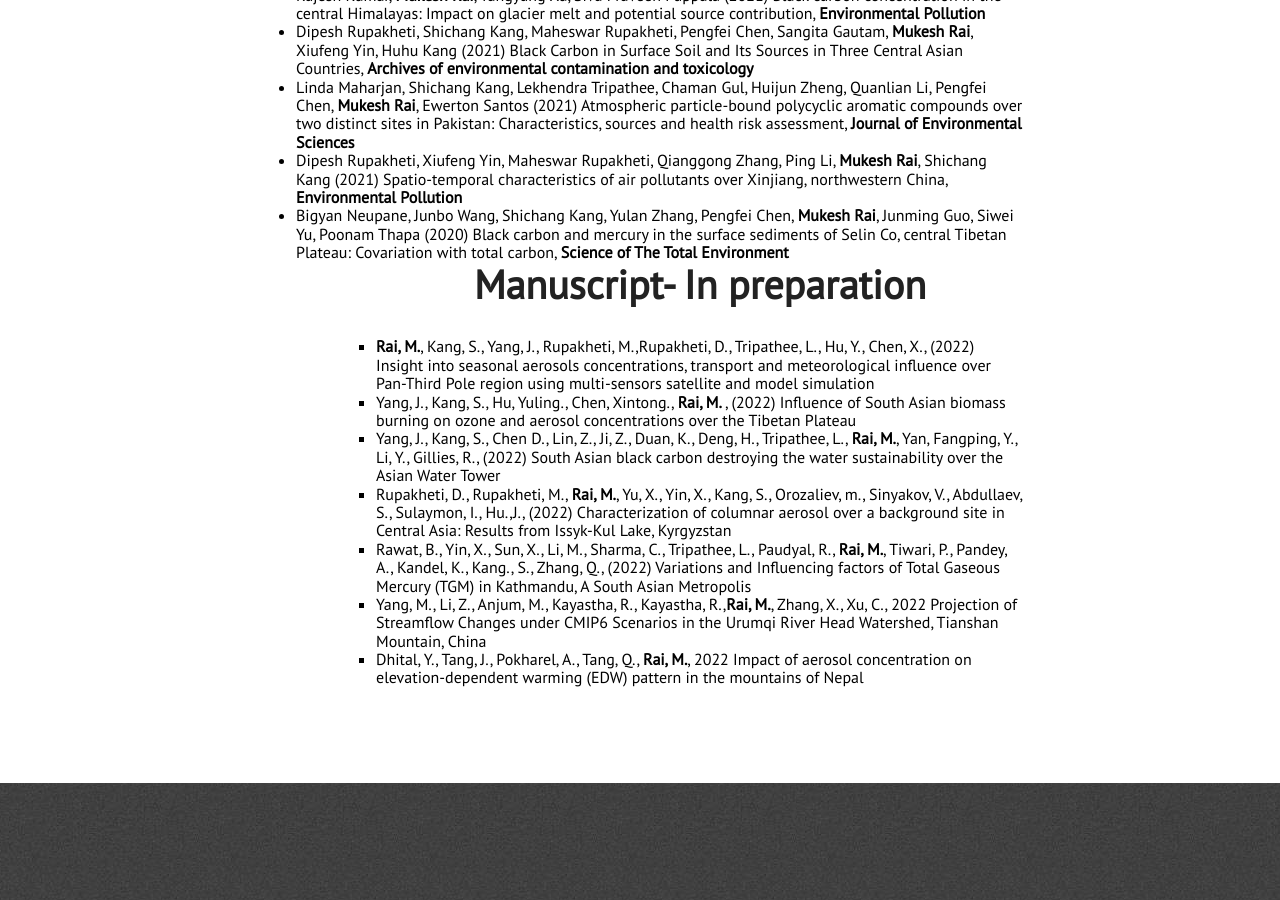
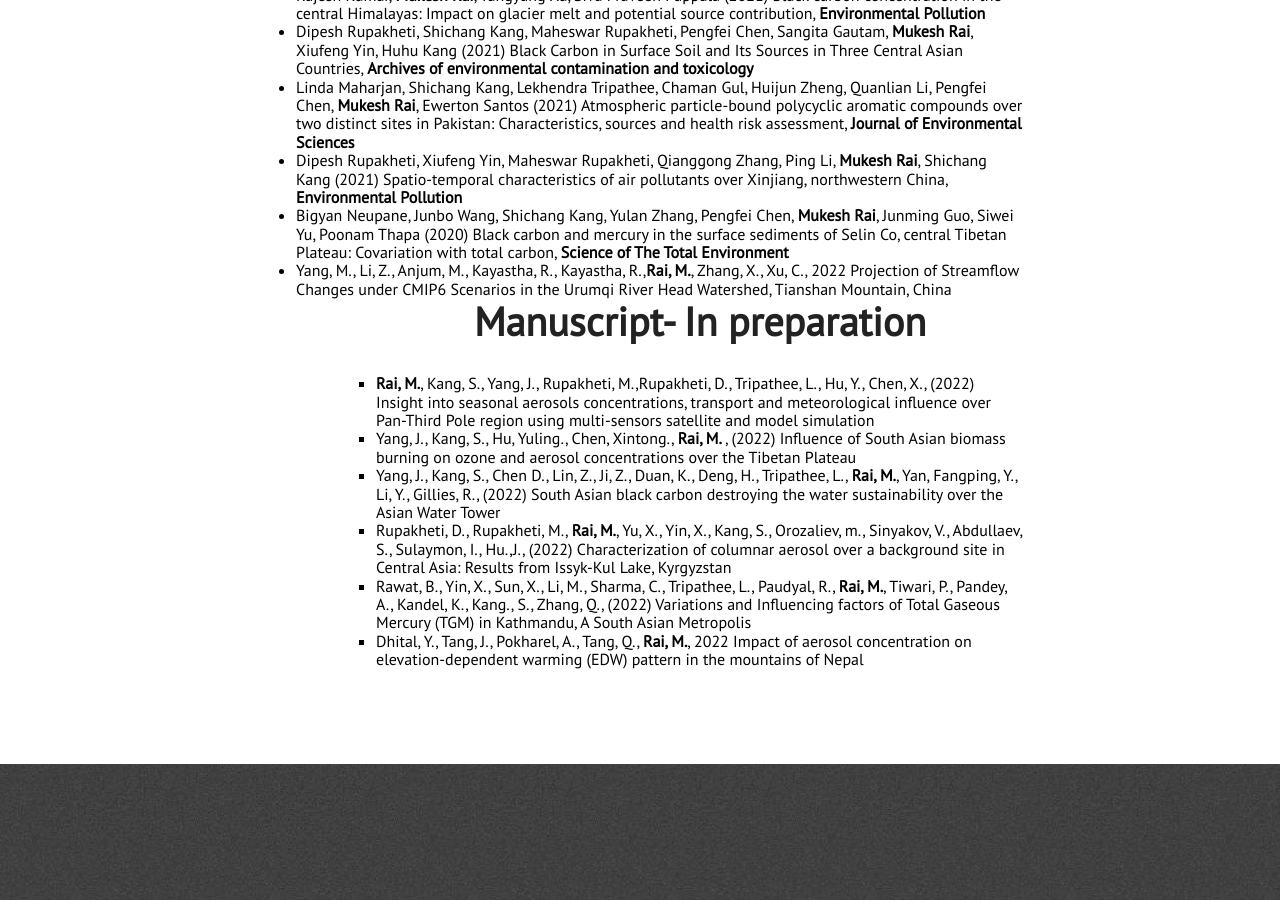
Before and after one commit to mukeshraeee/mukeshrai.github.io, a Jekyll site: the page built from index.html, in a window 1280 px wide and 900 px high, scrolled down 3475 px. Built offline with Jekyll 4.4.1, drawn with Linux system fonts in a browser that asks for light colours; nearby versions of some CDN libraries.

Commit message:
Update publication.html
paper commit

```diff
--- a/_includes/publication.html
+++ b/_includes/publication.html
@@ -15,6 +15,7 @@
                 <li>Linda Maharjan, Shichang Kang, Lekhendra Tripathee, Chaman Gul, Huijun Zheng, Quanlian Li, Pengfei Chen, <SPAN STYLE="font-weight:bold">Mukesh Rai</SPAN>, Ewerton Santos (2021) Atmospheric particle-bound polycyclic aromatic compounds over two distinct sites in Pakistan: Characteristics, sources and health risk assessment, <SPAN STYLE="font-weight:bold">Journal of Environmental Sciences</SPAN></li>
                 <li>Dipesh Rupakheti, Xiufeng Yin, Maheswar Rupakheti, Qianggong Zhang, Ping Li, <SPAN STYLE="font-weight:bold">Mukesh Rai</SPAN>, Shichang Kang (2021) Spatio-temporal characteristics of air pollutants over Xinjiang, northwestern China, <SPAN STYLE="font-weight:bold">Environmental Pollution</SPAN></li>
                 <li>Bigyan Neupane, Junbo Wang, Shichang Kang, Yulan Zhang, Pengfei Chen, <SPAN STYLE="font-weight:bold">Mukesh Rai</SPAN>, Junming Guo, Siwei Yu, Poonam Thapa (2020) Black carbon and mercury in the surface sediments of Selin Co, central Tibetan Plateau: Covariation with total carbon, <SPAN STYLE="font-weight:bold">Science of The Total Environment</SPAN></li>
+                <li> Yang, M., Li, Z., Anjum, M., Kayastha, R., Kayastha, R.,<SPAN STYLE="font-weight:bold">Rai, M.</SPAN>, Zhang, X., Xu, C., 2022 Projection of Streamflow Changes under CMIP6 Scenarios in the Urumqi River Head Watershed, Tianshan Mountain, China</li>
                 <ul>
                 <ul>
                 <div class="section-heading">Manuscript- In preparation</div>
@@ -23,7 +24,6 @@
                 <li> Yang, J., Kang, S., Chen D., Lin, Z., Ji, Z., Duan, K., Deng, H., Tripathee, L., <SPAN STYLE="font-weight:bold">Rai, M.</SPAN>, Yan, Fangping, Y., Li, Y., Gillies, R.,  (2022) South Asian black carbon destroying the water sustainability over the Asian Water Tower</li>
                 <li> Rupakheti, D., Rupakheti, M., <SPAN STYLE="font-weight:bold">Rai, M.</SPAN>, Yu, X., Yin, X., Kang, S., Orozaliev, m., Sinyakov, V., Abdullaev, S., Sulaymon, I., Hu.,J., (2022) Characterization of columnar aerosol over a background site in Central Asia: Results from Issyk-Kul Lake, Kyrgyzstan</li>
                 <li> Rawat, B., Yin, X., Sun, X., Li, M., Sharma, C., Tripathee, L., Paudyal, R., <SPAN STYLE="font-weight:bold">Rai, M.</SPAN>, Tiwari, P., Pandey, A., Kandel, K., Kang., S., Zhang, Q., (2022) Variations and Influencing factors of Total Gaseous Mercury (TGM) in Kathmandu, A South Asian Metropolis</li>
-                <li> Yang, M., Li, Z., Anjum, M., Kayastha, R., Kayastha, R.,<SPAN STYLE="font-weight:bold">Rai, M.</SPAN>, Zhang, X., Xu, C., 2022 Projection of Streamflow Changes under CMIP6 Scenarios in the Urumqi River Head Watershed, Tianshan Mountain, China</li>
                 <li> Dhital, Y., Tang, J., Pokharel, A., Tang, Q., <SPAN STYLE="font-weight:bold">Rai, M.</SPAN>, 2022 Impact of aerosol concentration on elevation-dependent warming (EDW) pattern in the mountains of Nepal</li>
 
                 <ul>
```
